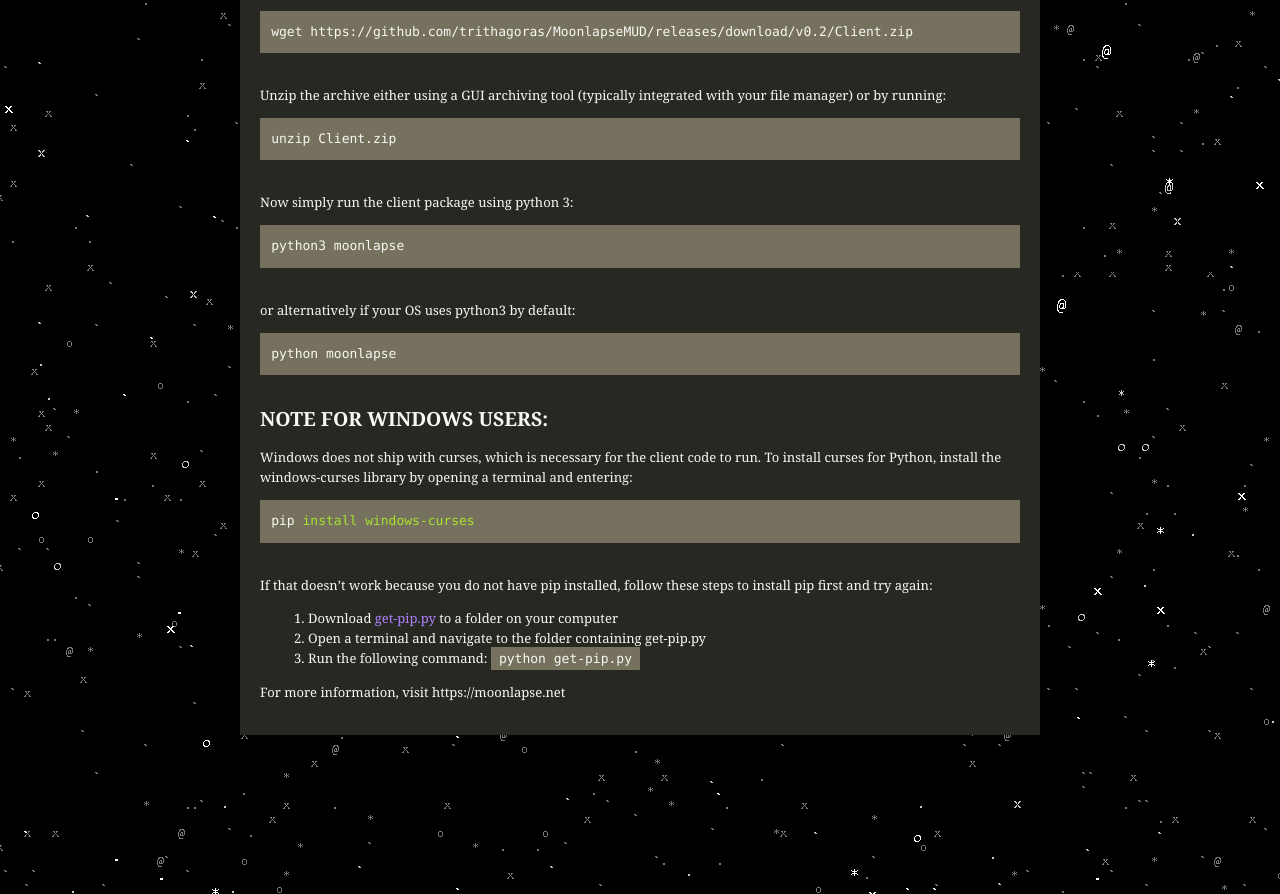
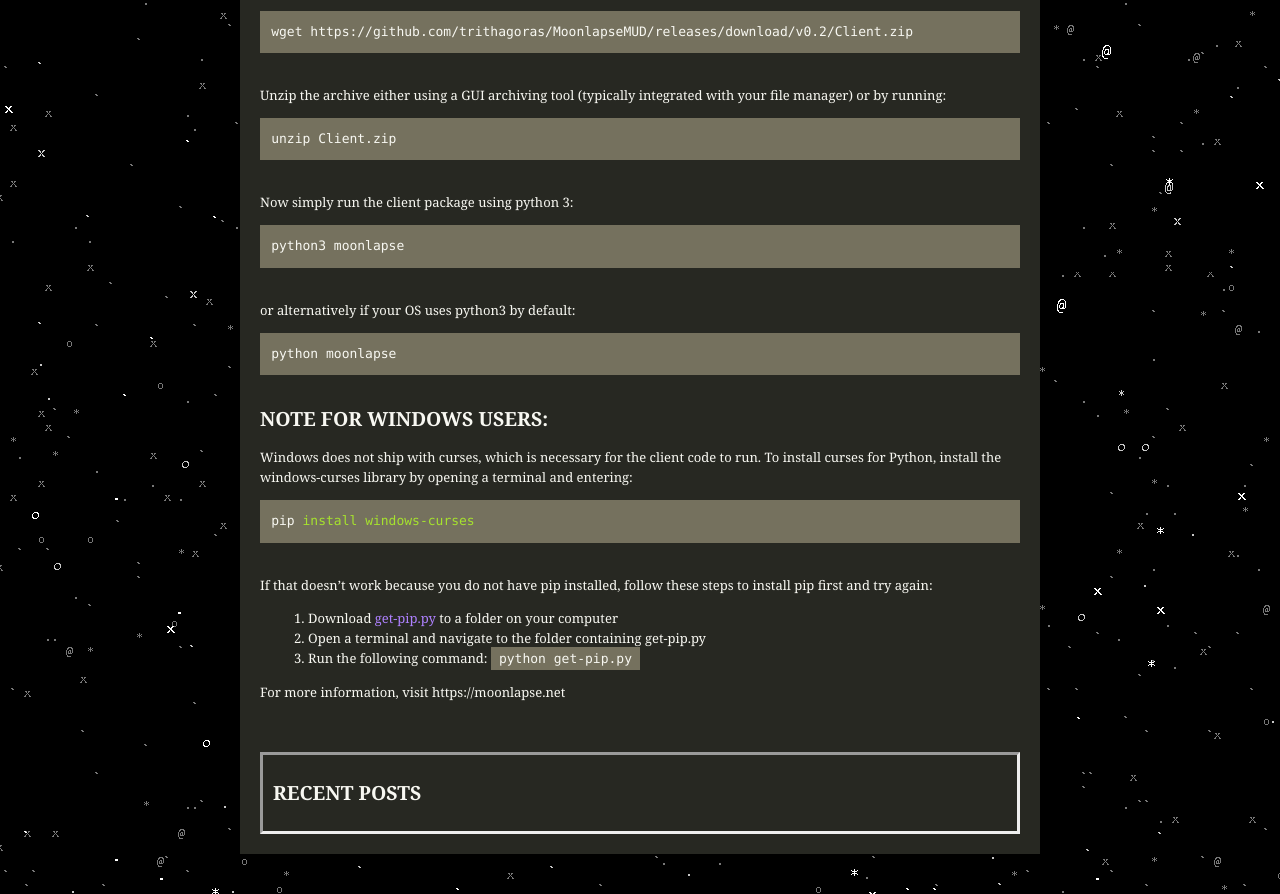
Before and after one commit to tristanbatchler/moonlapse.net, a Jekyll site: the page built from index.md, in a window 1280 px wide. Shown: the part 1008-1902 px from the top of the page. Built offline with Jekyll 4.4.1, drawn with Linux system fonts in a browser that asks for light colours; a script that is not in the unit is left out.

Commit message:
RSS feed at the bottom of the home page

```diff
--- a/_config.yml
+++ b/_config.yml
@@ -16,7 +16,7 @@
   - scope:
       path: ""
     values:
-      layout: "default"
+      layout: "home"
 
 sass:
     style: compressed
--- /dev/null
+++ b/_layouts/home.html
@@ -0,0 +1,13 @@
+---
+layout: default
+---
+
+<h1>{{ page.display_name }}</h1>
+<h2>{{ page.position }}</h2>
+
+{{ content }}
+
+<div id="recent-posts">
+    <h2>Recent posts</h2>
+    <script src="//rss.bloople.net/?url=https%3A%2F%2Fmoonlapse.net%2Ffeed.xml&limit=5&showtitle=false&type=js"></script>
+</div>
--- a/_sass/main.scss
+++ b/_sass/main.scss
@@ -161,6 +161,14 @@
     background: var(--background-color);
     overscroll-behavior: none;
     padding: 20px;
+  }
+
+  #recent-posts {
+    padding: 10px;
+    border-style: inset;
+    margin-top: 50px;
+    margin-left: auto;
+    margin-right: auto;
   }
 
   /* preloader */
```
Also changed, not shown: index.md (+1 -1 lines).
